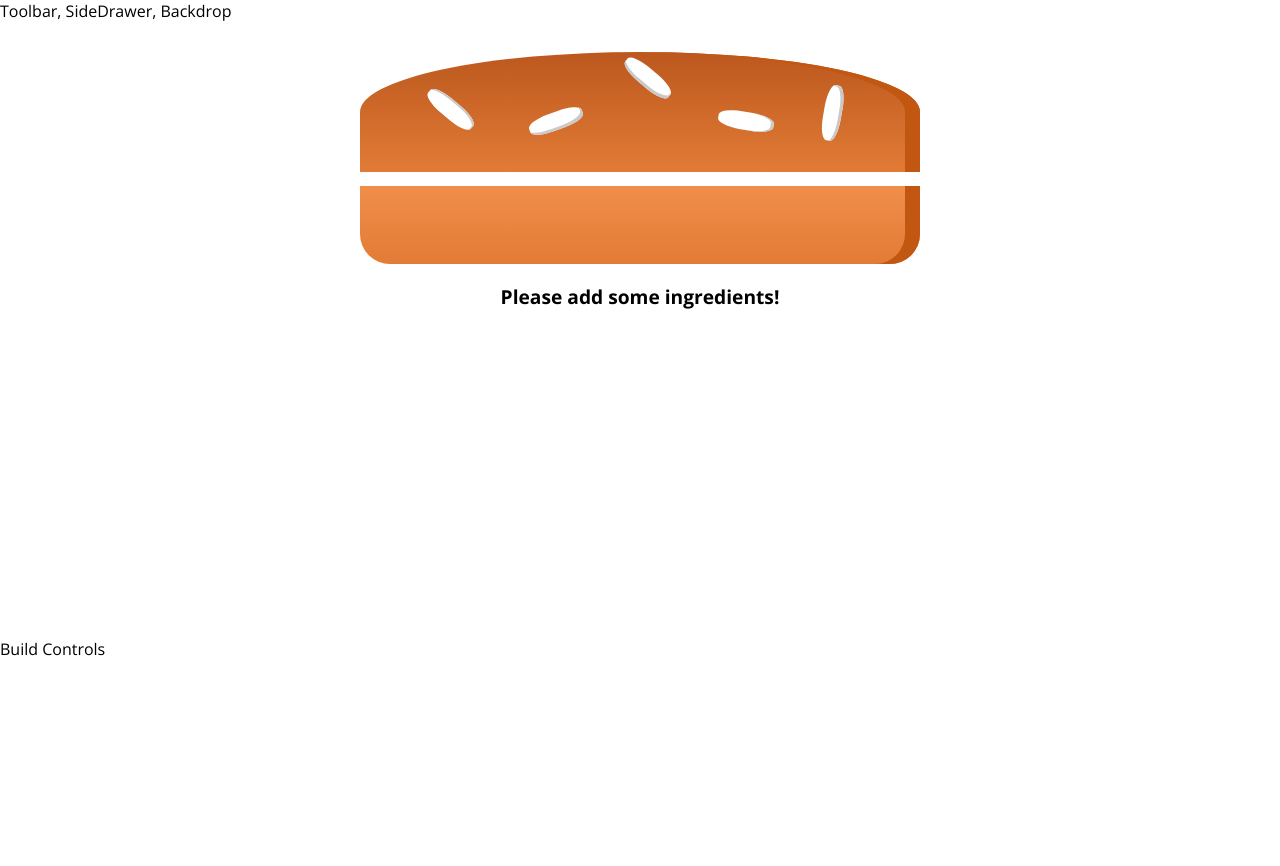
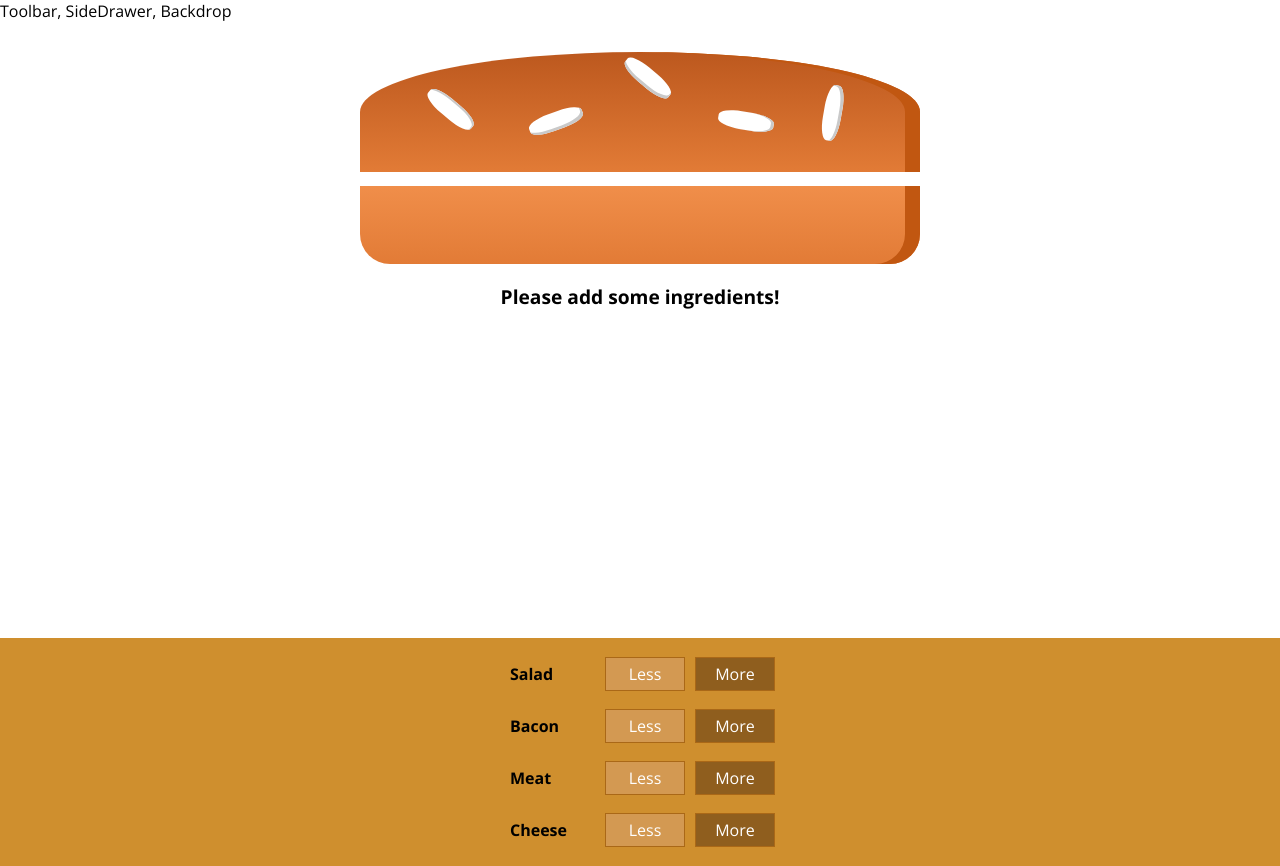
Before and after one commit to ivona21/burger-builder-app, a React app: page / in a window 1280 px wide. Before the commit the page ends 800 px from the top, so only its background shows below. Built offline with nearby package versions, Linux system fonts and the light colour scheme.

Commit message:
build controls added - structure only - no funcionality yet

```diff
--- /dev/null
+++ b/src/components/Burger/BuildControls/BuildControl/BuildControl.css
@@ -0,0 +1,56 @@
+.BuildControl {
+    display: flex;
+    justify-content: space-between;
+    align-items: center;
+    margin: 5px 0;
+}
+
+.BuildControl button {
+    display: block;
+    font: inherit;
+    padding: 5px;
+    margin: 0 5px;
+    width: 80px;
+    border: 1px solid #AA6817;
+    cursor: pointer;
+    outline: none;
+}
+
+.BuildControl button:disabled {
+    background-color: #AC9980;
+    border: 1px solid #7E7365;
+    color: #ccc;
+    cursor: default;
+}
+
+.BuildControl button:hover:disabled {
+    background-color: #AC9980;
+    color: #ccc;
+    cursor: not-allowed;
+}
+
+.Label {
+    padding: 10px;
+    font-weight: bold;
+    width: 80px;
+}
+
+.BuildControl .Less {
+    background-color: #D39952;
+    color: white;
+}
+
+.BuildControl .More {
+    background-color: #8F5E1E;
+    color: white;
+}
+
+.BuildControl .Less:hover, .BuildControl .Less:active {
+    background-color: #DAA972;
+    color: white;
+}
+
+.BuildControl .More:hover,.BuildControl .More:active {
+    background-color: #99703F;
+    color: white;
+}
--- /dev/null
+++ b/src/components/Burger/BuildControls/BuildControl/BuildControl.js
@@ -0,0 +1,17 @@
+import React from "react";
+import PropTypes from "prop-types";
+import styles from "./BuildControl.css";
+
+const buildControl = (props) => (
+    <div className={styles.BuildControl}>
+        <div className={styles.Label}>{props.label}</div>
+        <button className={styles.Less}>Less</button>
+        <button className={styles.More}>More</button>
+    </div>
+)
+
+buildControl.propTypes = {
+    label: PropTypes.string
+}
+
+export default buildControl;
--- /dev/null
+++ b/src/components/Burger/BuildControls/BuildControls.css
@@ -0,0 +1,10 @@
+.BuildControls {
+    width: 100%;
+    background-color: #cf8f2e;
+    display: flex;
+    flex-flow: column;
+    align-items: center;
+    box-shadow: 0 2px 1px #ccc;
+    margin: auto;
+    padding: 10px 0;
+}
--- /dev/null
+++ b/src/components/Burger/BuildControls/BuildControls.js
@@ -0,0 +1,22 @@
+import React from "react";
+import styles from "./BuildControls.css";
+import BuildControl from "./BuildControl/BuildControl";
+
+const controls = [
+    { label: "Salad", type: "salad" },
+    { label: "Bacon", type: "bacon" },
+    { label: "Meat", type: "meat" },
+    { label: "Cheese", type: "cheese" }
+]
+const buildControls = (props) => {
+    return (
+        <div className={styles.BuildControls}>
+            {controls.map(ctrl => (
+                <BuildControl key={ctrl.label}
+                              label={ctrl.label}/>
+            ))}
+        </div>
+    )
+}
+
+export default buildControls;
--- a/src/containers/BurgerBuilder/BurgerBuilder.js
+++ b/src/containers/BurgerBuilder/BurgerBuilder.js
@@ -1,6 +1,7 @@
 import React, { PureComponent } from "react";
 import Aux from "../../hoc/Auxiliary";
 import Burger from "../../components/Burger/Burger";
+import BulidControls from "../../components/Burger/BuildControls/BuildControls";
 
 class BurgerBuilder extends PureComponent {
     state = {
@@ -15,7 +16,7 @@
         return (
             <Aux>
                 <Burger ingredients={this.state.ingredients}/>
-                <div>Build Controls</div>
+                <BulidControls />
             </Aux>
         );
     }
```
Also changed, not shown: src/components/Burger/BuildControls/BuildControl/13-build-control-addition.css (added, +56 -0 lines).
